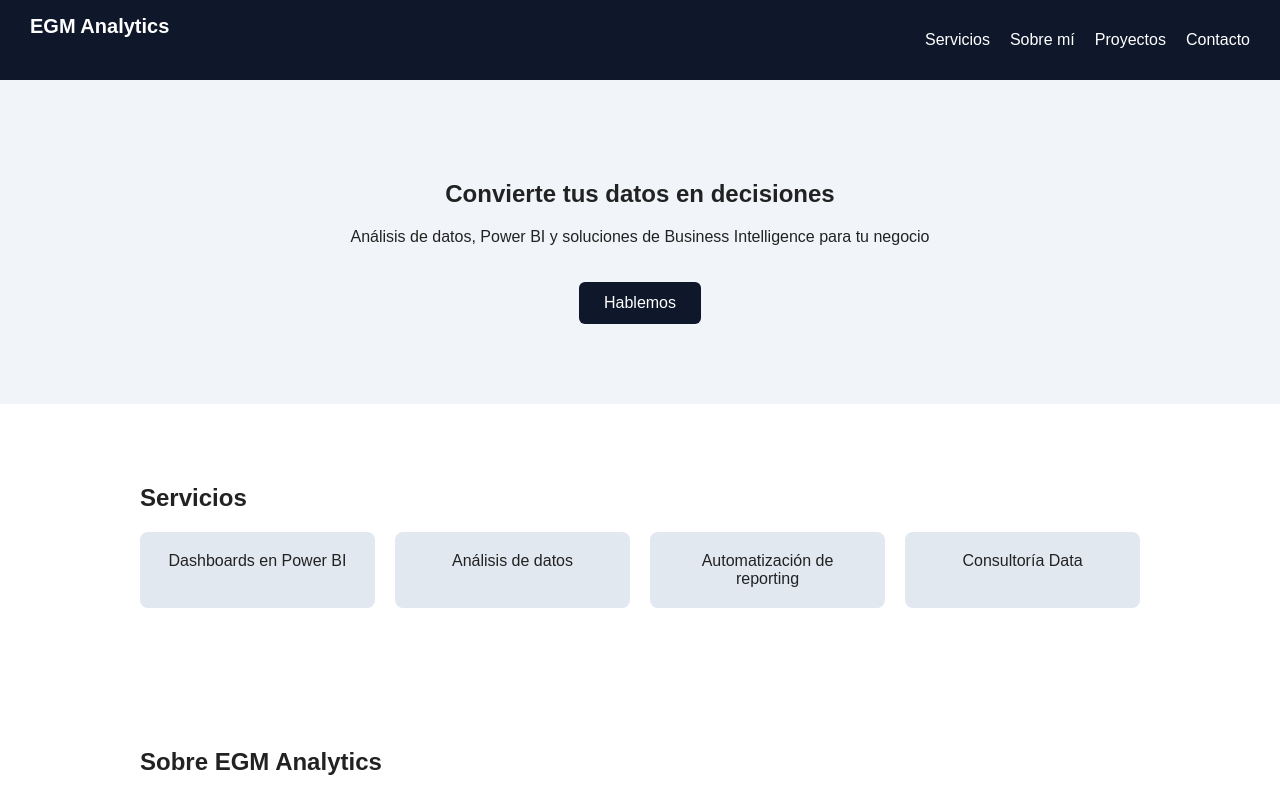
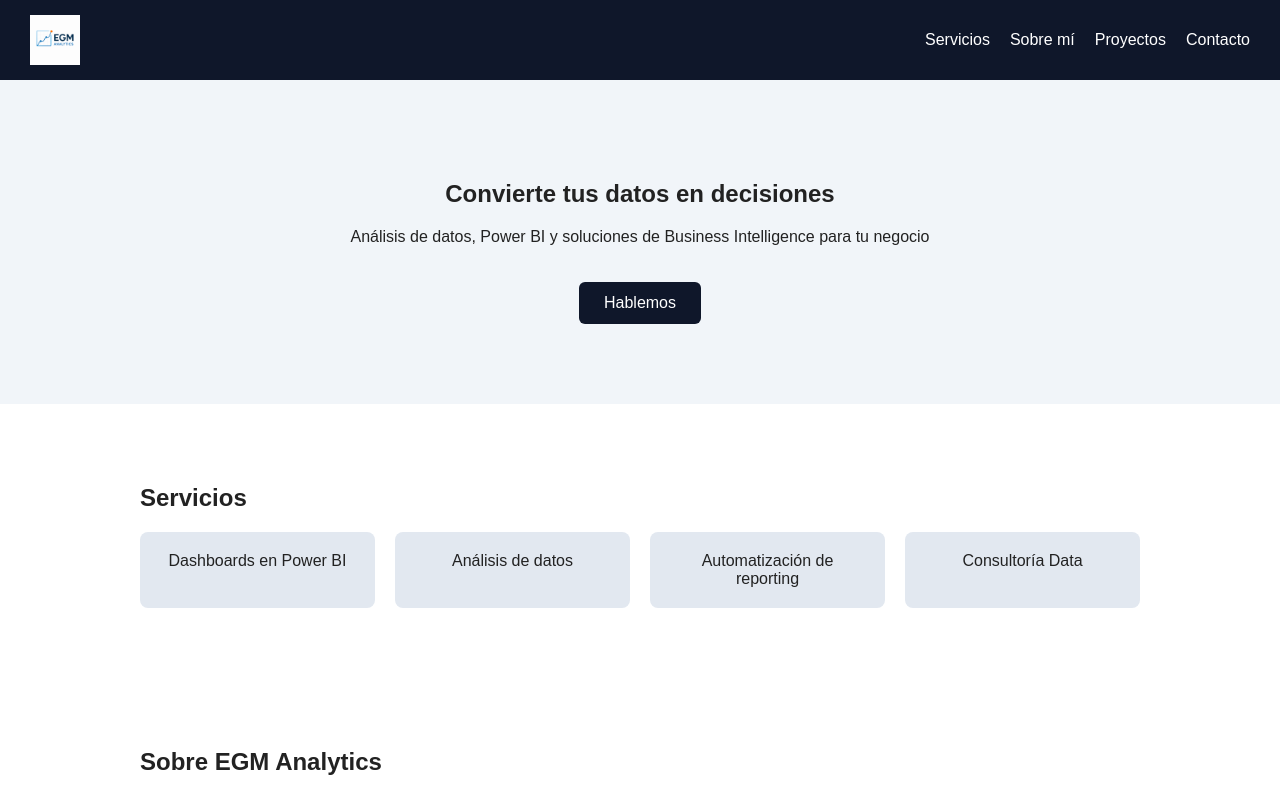
Before and after one commit to Muzquiz10/Web_EGM_Analytics, a plain HTML site: page index.html in a window 1280 px wide. Shown: the top 792 px of the page. Drawn offline with Linux system fonts and the light colour scheme.

Commit message:
update index.html

```diff
--- a/index.html
+++ b/index.html
@@ -12,7 +12,7 @@
   <!-- HEADER -->
   <header class="header">
     <nav class="navbar">
-      <div class="logo">EGM Analytics</div>
+    <img src = "assets/IMG/Logo_EGM_Analytics.png" alt ="EGM Analytics" class ="logo">
       <ul class="nav-links">
         <li><a href="#servicios">Servicios</a></li>
         <li><a href="#sobre">Sobre mí</a></li>
```
